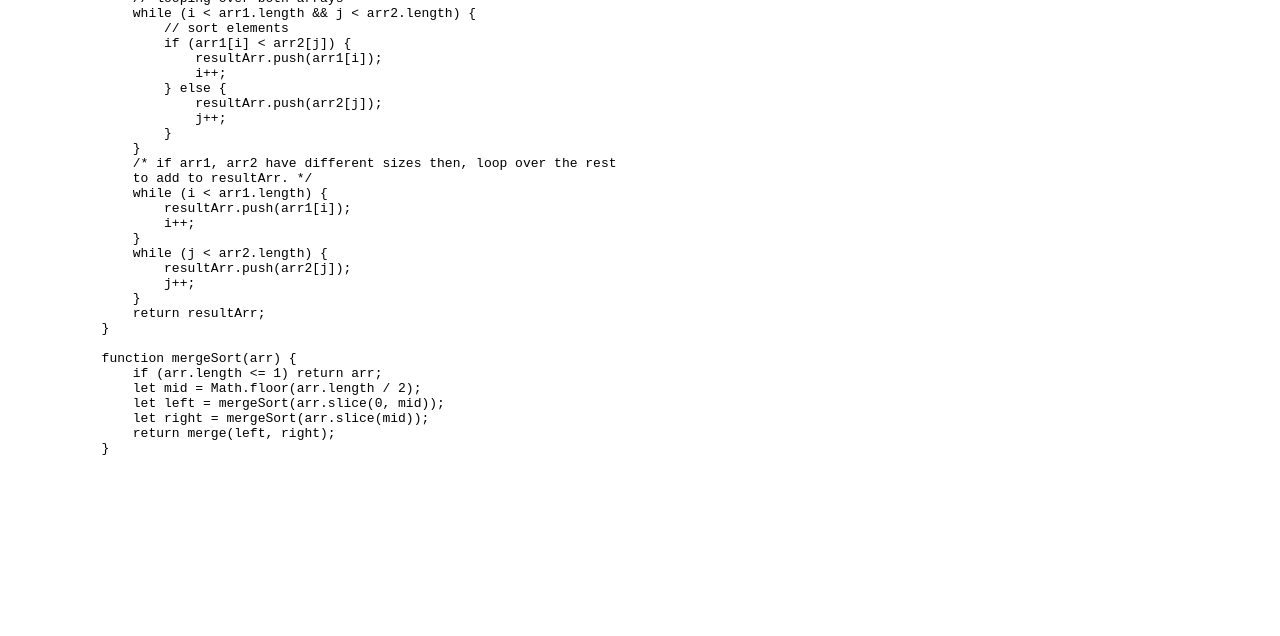
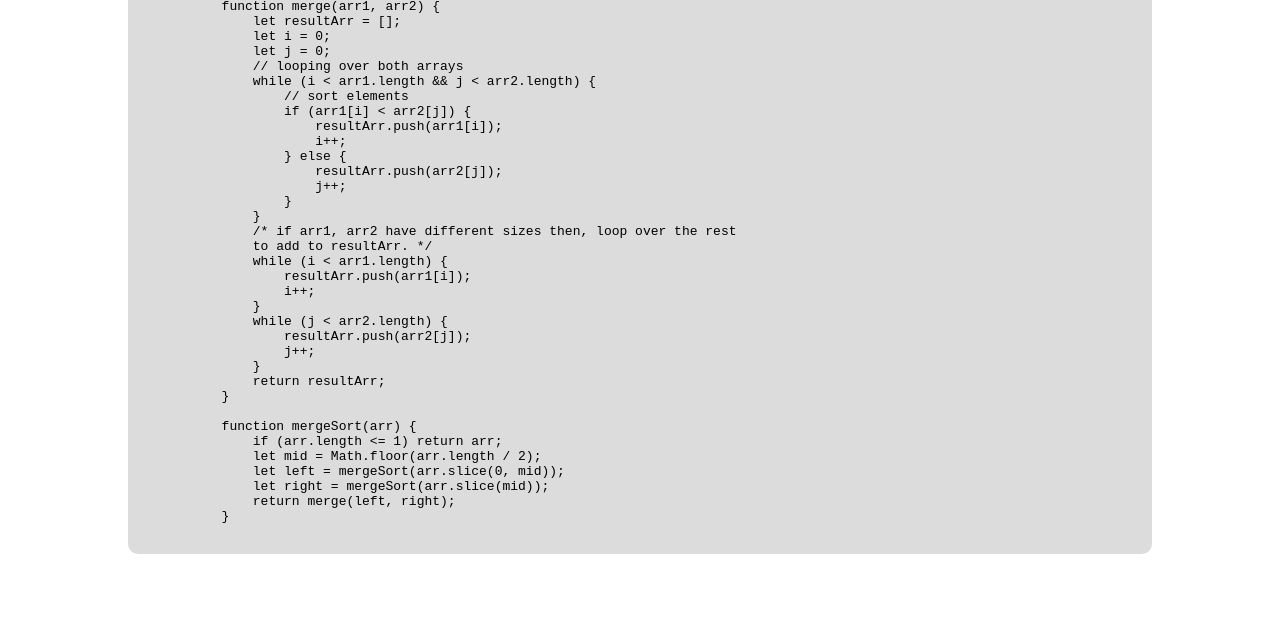
Before and after one commit to ahmedRadwan10/data-structures-algorithms.js, a plain HTML site: page HTML/mergeSort.html in a window 1280 px wide. Shown: the part 164-800 px from the top of the page. Drawn offline with Linux system fonts and the light colour scheme; the site is published under a folder, as on GitHub Pages, so addresses that start at the root find nothing.

Commit message:
Update mergeSort.html

```diff
--- a/HTML/mergeSort.html
+++ b/HTML/mergeSort.html
@@ -4,8 +4,8 @@
     <meta charset="UTF-8">
     <meta http-equiv="X-UA-Compatible" content="IE=edge">
     <meta name="viewport" content="width=device-width, initial-scale=1.0">
-    <link rel="shortcut icon" href="/imgs/favicon-16x16.png" type="image/x-icon">
-    <link rel="stylesheet" href="/CSS/code.css">
+    <link rel="shortcut icon" href="../imgs/favicon-16x16.png" type="image/x-icon">
+    <link rel="stylesheet" href="../CSS/code.css">
     <title>Merge Sort</title>
 </head>
 <body>
```
